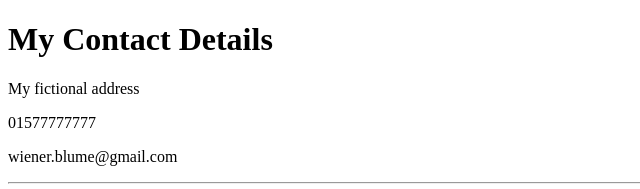
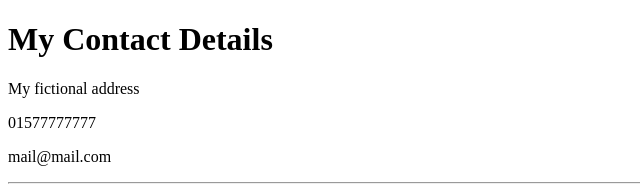
Before and after one commit to proudhog/cv, a plain HTML site: page Contact.html in a window 1280 px wide. Shown: the top 189 px of the page, 0-640 px from the left. Drawn offline with Linux system fonts and the light colour scheme.

Commit message:
Update Contact.html

```diff
--- a/Contact.html
+++ b/Contact.html
@@ -10,7 +10,7 @@
   </h1>
 <p>My fictional address</p>
 <p>01577777777</p>
-<p>wiener.blume@gmail.com</p>
+<p>mail@mail.com</p>
 <hr>
 <form action="mailto:" method="post" enctype="text/plain">
   <label>
```
